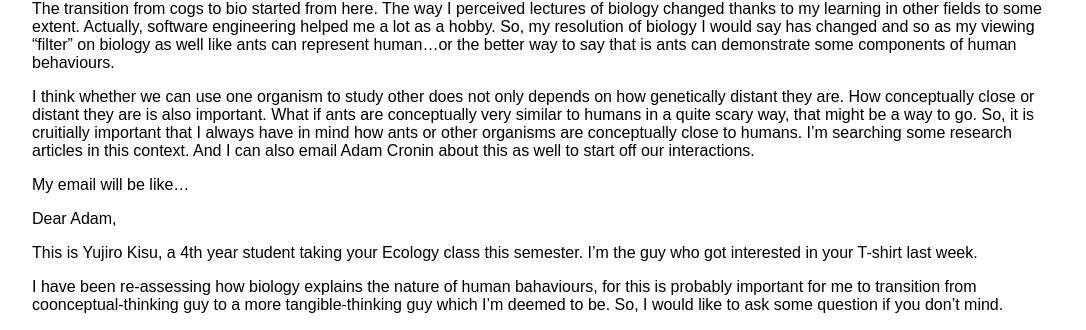
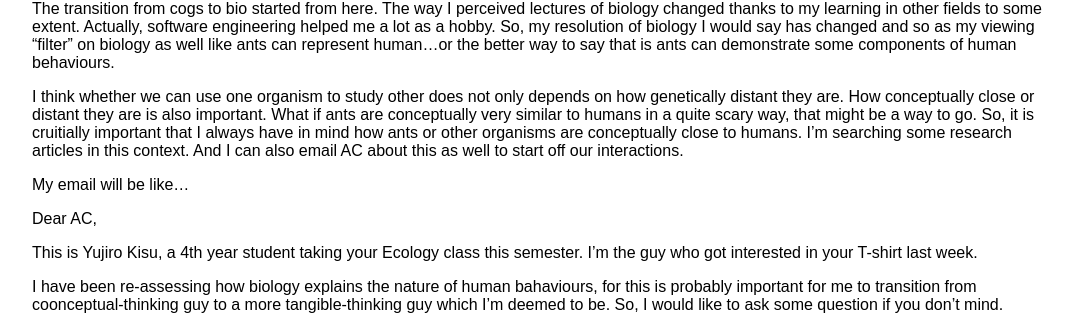
Before and after one commit to yuyuslab/Hello, a Jekyll site: the page built from _blog/2024-04-14-blog.md, in a window 1280 px wide. Shown: the part 770-1100 px from the top of the page, without its empty margins (96-1182 px from the left). Built offline with Jekyll 4.4.1, drawn with Linux system fonts in a browser that asks for light colours.

Commit message:
removing names

```diff
--- a/_blog/2024-04-14-blog.md
+++ b/_blog/2024-04-14-blog.md
@@ -19,11 +19,11 @@ So, what I am saying is that natural science is a place to face the reality prob
 
 The transition from cogs to bio started from here. The way I perceived lectures of biology changed thanks to my learning in other fields to some extent. Actually, software engineering helped me a lot as a hobby. So, my resolution of biology I would say has changed and so as my viewing “filter” on biology as well like ants can represent human…or the better way to say that is ants can demonstrate some components of human behaviours.
 
-I think whether we can use one organism to study other does not only depends on how genetically distant they are. How conceptually close or distant they are is also important. What if ants are conceptually very similar to humans in a quite scary way, that might be a way to go. So, it is cruitially important that I always have in mind how ants or other organisms are conceptually close to humans. I’m searching some research articles in this context. And I can also email Adam Cronin about this as well to start off our interactions.
+I think whether we can use one organism to study other does not only depends on how genetically distant they are. How conceptually close or distant they are is also important. What if ants are conceptually very similar to humans in a quite scary way, that might be a way to go. So, it is cruitially important that I always have in mind how ants or other organisms are conceptually close to humans. I’m searching some research articles in this context. And I can also email AC about this as well to start off our interactions.
 
 My email will be like…
 
-Dear Adam,
+Dear AC,
 
 This is Yujiro Kisu, a 4th year student taking your Ecology class this semester. I’m the guy who got interested in your T-shirt last week.
 
```
Also changed, not shown: _blog/2025-01-03-blog.md (added, +20 -0 lines), 6 other files.
